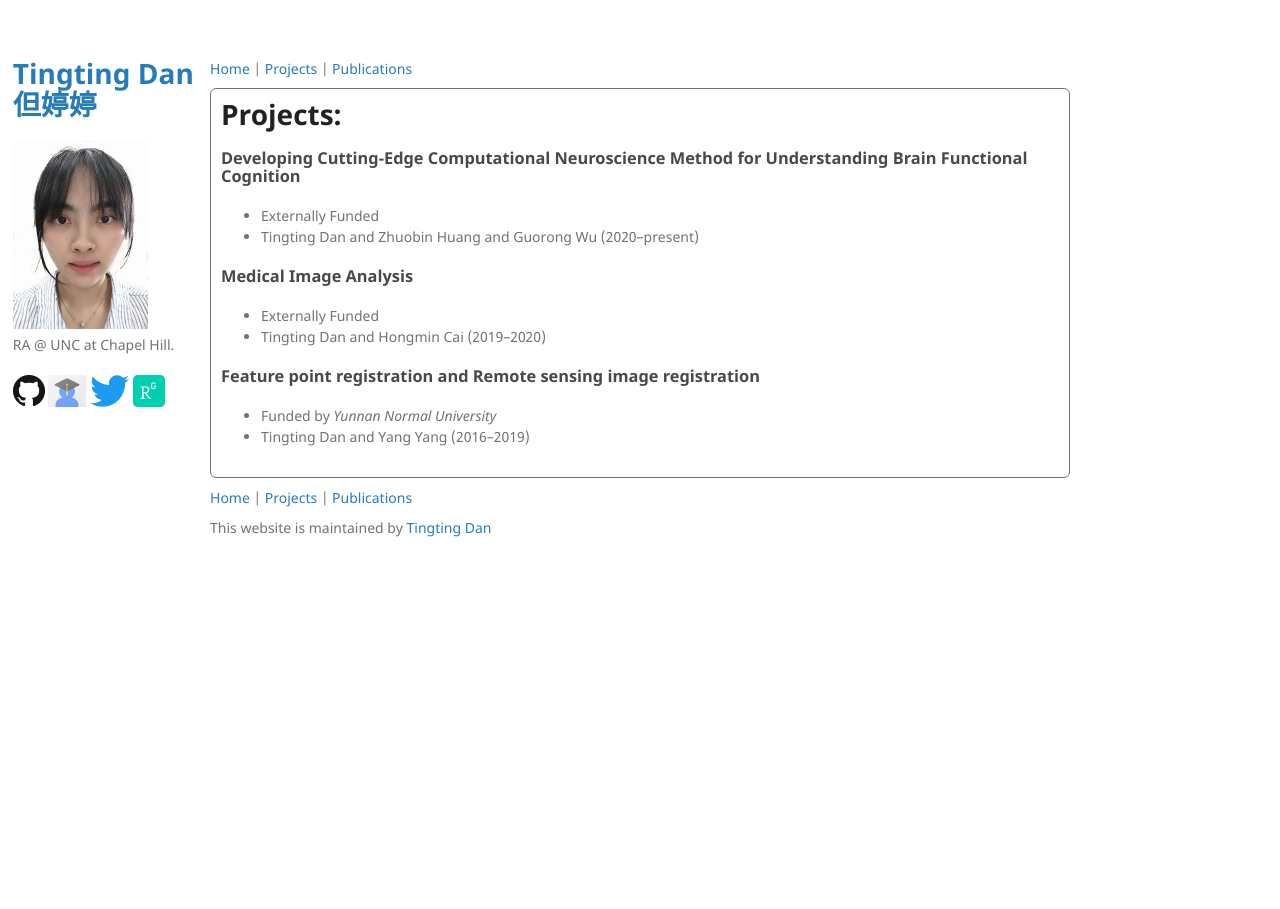
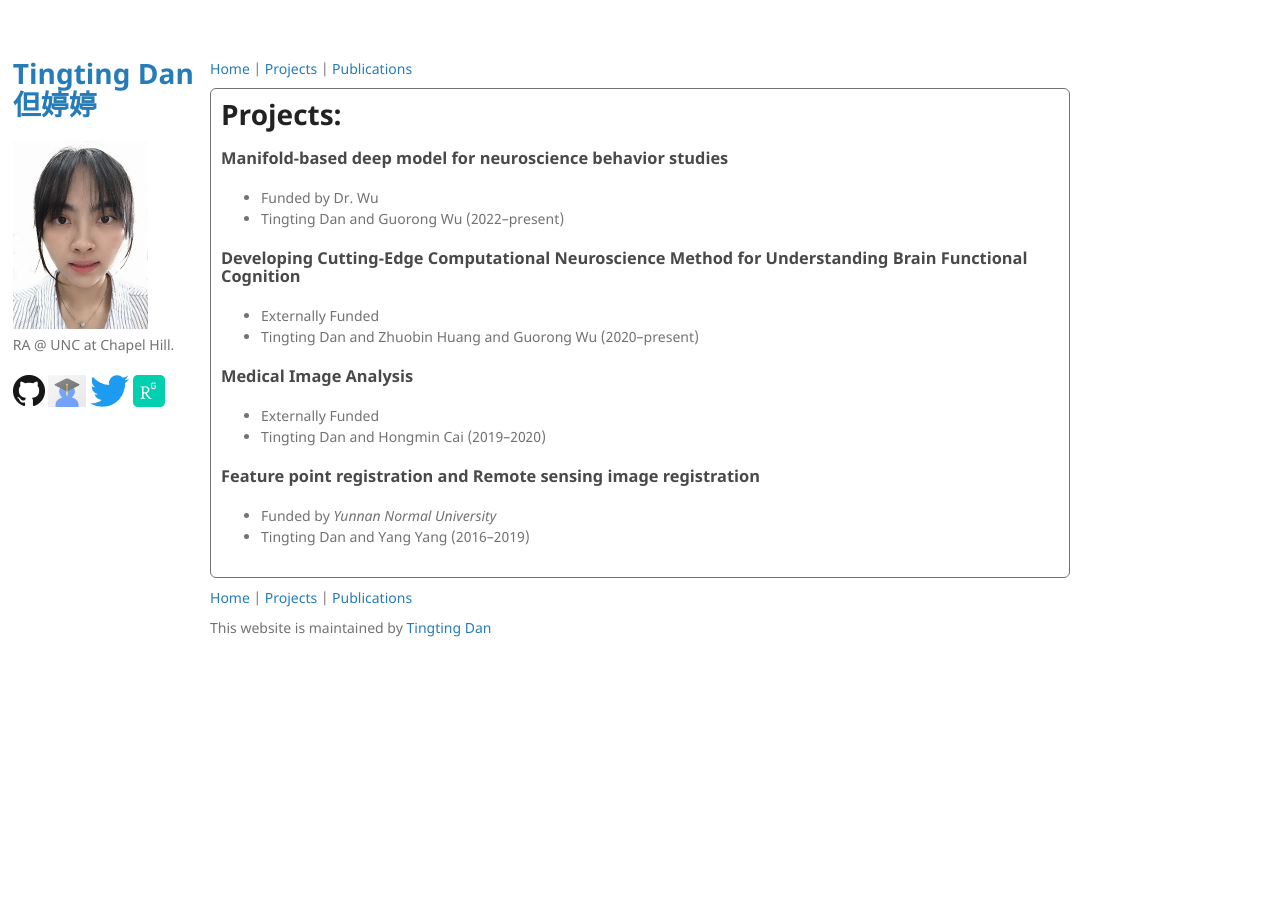
Before and after one commit to Dandy5721/dandy.github.io, a Jekyll site: the page built from projects.md, in a window 1280 px wide. Built offline with Jekyll 4.4.1, drawn with Linux system fonts in a browser that asks for light colours; our own code applies the rules of GitHub Pages for plain Markdown files.

Commit message:
Update projects.md

```diff
--- a/projects.md
+++ b/projects.md
@@ -3,6 +3,11 @@ layout: default
 ---
 
 # Projects:
+
+### Manifold-based deep model for neuroscience behavior studies
+
+- Funded by Dr. Wu
+- Tingting Dan and Guorong Wu (2022--present)
 
 ### Developing Cutting-Edge Computational Neuroscience Method for Understanding Brain Functional Cognition
 
```
